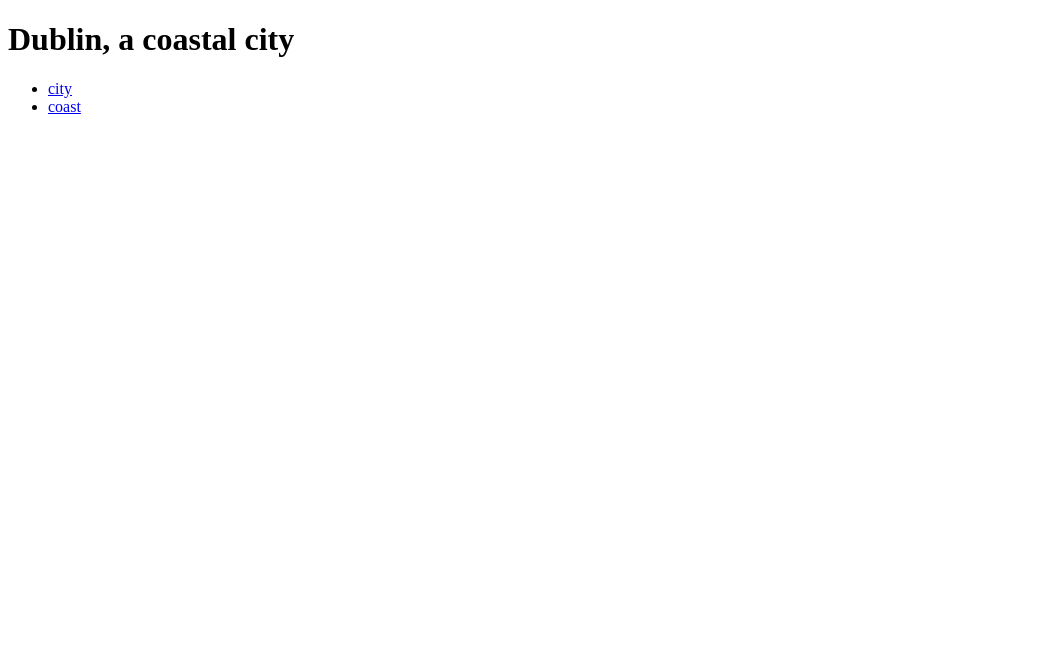
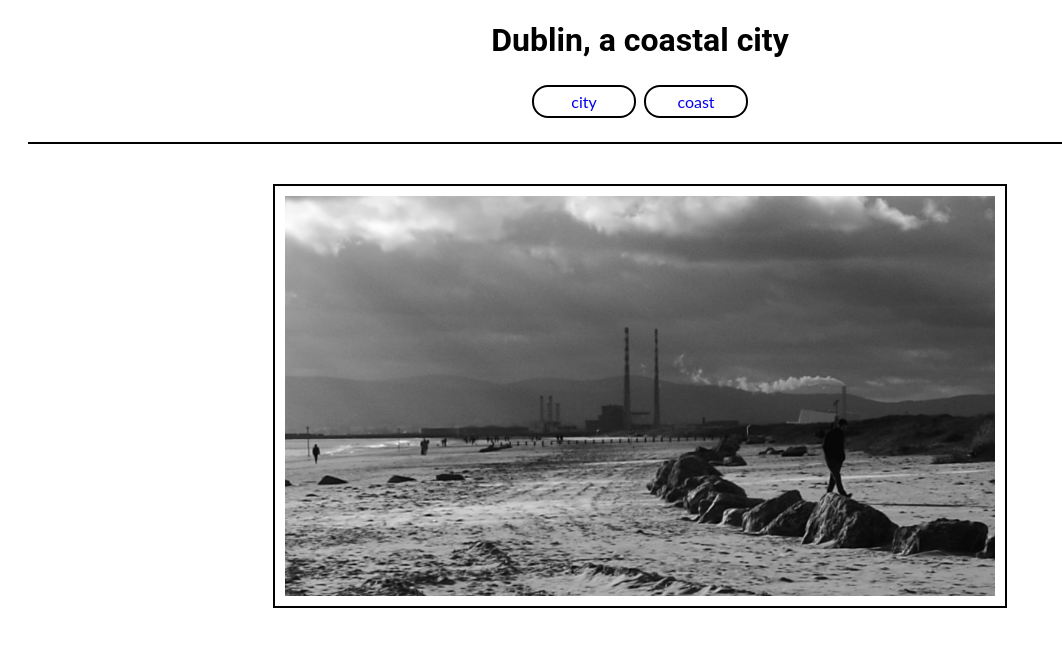
Before and after one commit to cshimvin/dublin-photos, a plain HTML site: page coast.html in a window 1280 px wide. Shown: the whole page, without its empty margins (0-1062 px from the left). Drawn offline with Linux system fonts and the light colour scheme.

Commit message:
feat: added images to the webpages

```diff
--- a/coast.html
+++ b/coast.html
@@ -6,6 +6,8 @@
     <meta http-equiv="X-UA-Compatible" content="IE=edge">
     <meta name="viewport" content="width=device-width, initial-scale=1.0">
     <title>Dublin</title>
+    <link rel="stylesheet" href="assets/css/style.css">
+</head>
 </head>
 
 <body>
@@ -20,6 +22,12 @@
             </li>
         </ul>
     </nav>
+    <section>
+        <figure>
+            <img src="assets/images/beach.jpg" alt="" an image of coastal Dublin">
+        </figure>
+    </section>
+
 </body>
 
 </html>
```
Also changed, not shown: index.html (+6 -0 lines), assets/images/beach.jpg (added), assets/images/city.jpg (added).
